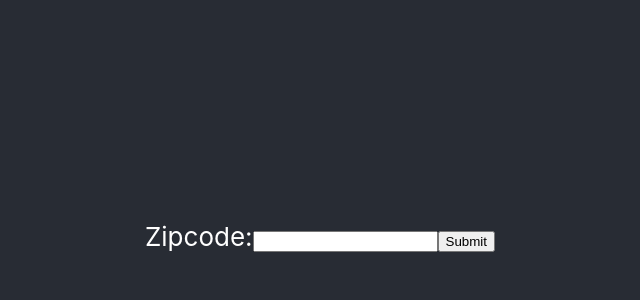
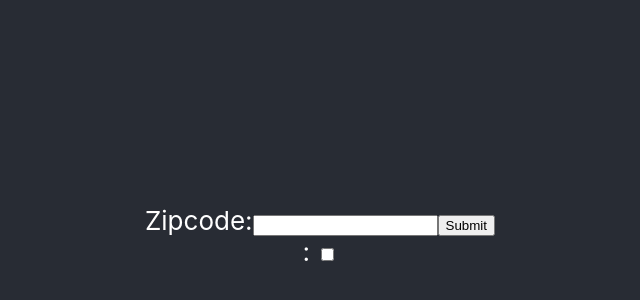
Before and after one commit to akshay1dhingra/React-Restaurant-Lookup, a React (Create React App) app in the folder ezfunnl-coding-challenge/: page / in a window 1280 px wide. Shown: the part 164-464 px from the top of the page, without its empty margins (320-960 px from the left). Built offline with nearby package versions, Linux system fonts and the light colour scheme.

Commit message:
add state to Card and checkbox for each displayd restaurant

```diff
--- a/ezfunnl-coding-challenge/src/components/card.js
+++ b/ezfunnl-coding-challenge/src/components/card.js
@@ -1,12 +1,28 @@
 import React from 'react'
 
 
+
 export default class Card extends React.Component {
+constructor(props) {
+    super(props)
+    this.state = {
+        restaurants: []
+    }
+}
+
     render(){
         return(
+        <div>
             <div className="restaurant_name">
-                {this.props.restaurant.name}
+                {/* {this.props.restaurant.name} */}
+                <form>
+                    {this.props.restaurant.name}{' : '}
+                    {/* Visited? */}
+                    <input type="checkbox" value={this.props.restaurant.name} id="checkbox" ></input>
+                </form>
             </div>
+        </div>
         )
     }
 }
+//onChange={localStorage.setItem("list", JSON.stringify(this.props.restaurant.name))}
```
